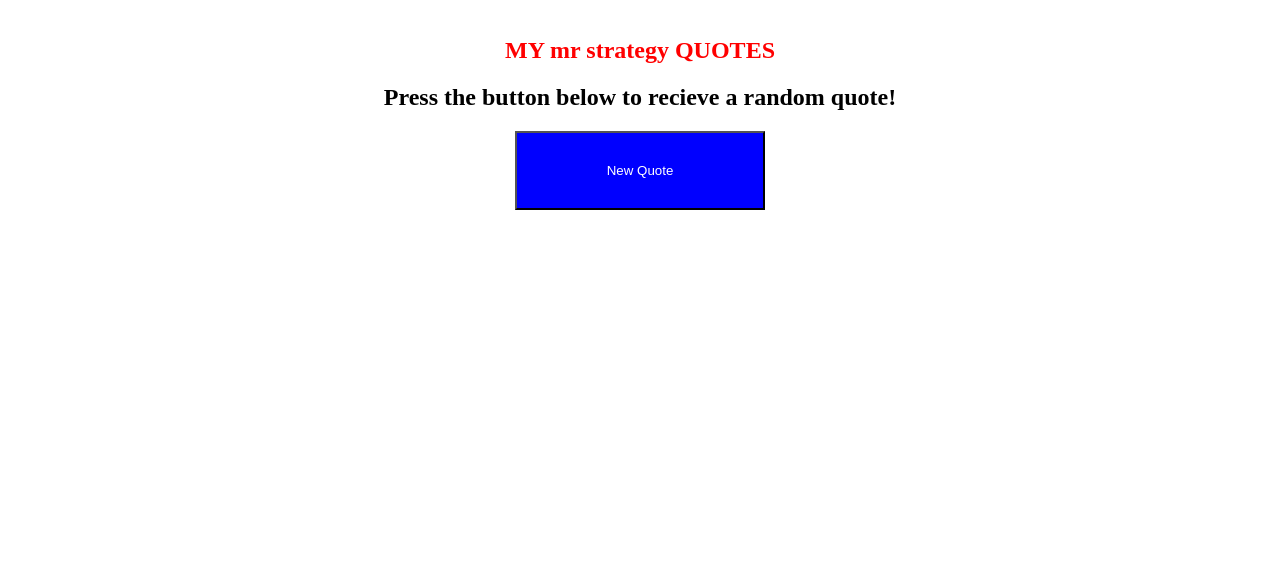
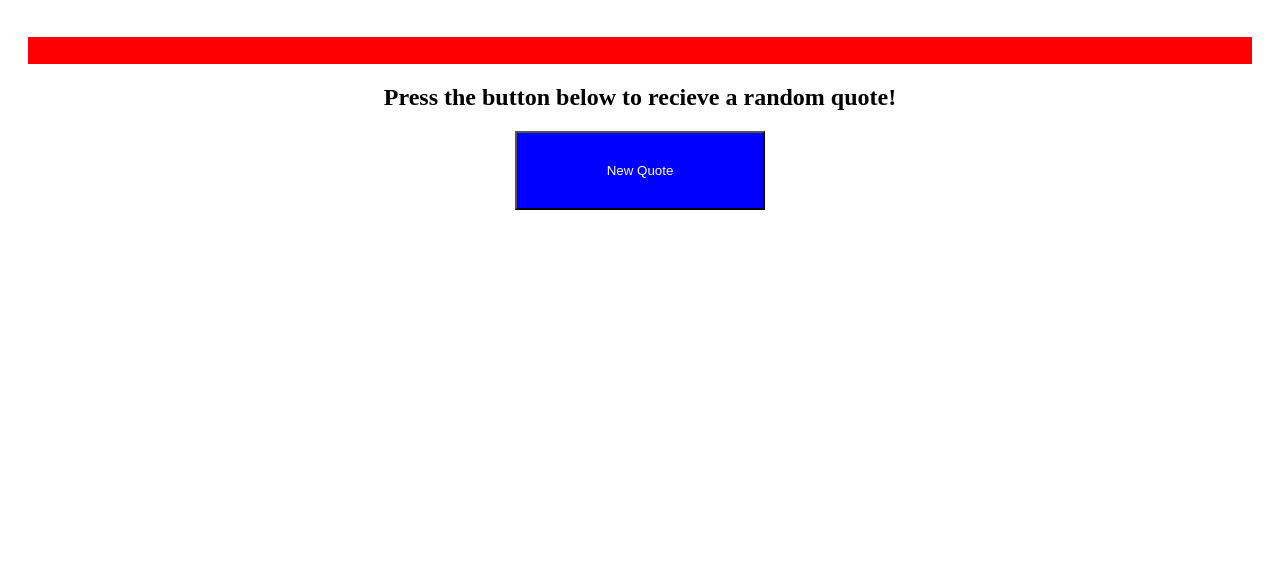
Before and after one commit to fatmabayoumi/newjavascript, a plain HTML site: page index.html in a window 1280 px wide. Shown: the part 218-800 px from the top of the page. Drawn offline with Linux system fonts and the light colour scheme.

Commit message:
Update style.css

```diff
--- a/style.css
+++ b/style.css
@@ -26,5 +26,6 @@
 
 }
 .strategy{
-    color: red;
+    color: red !important;
+    background: red;
 }
```
